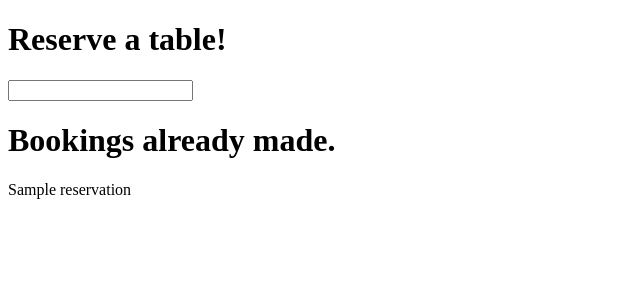
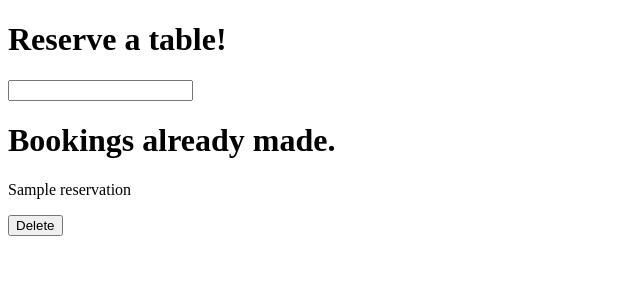
Before and after one commit to Octiii/Octi-s-Restaurant-Booking-system-, a Django app: page / in a window 1280 px wide. Shown: the top 300 px of the page, without its empty margins (0-640 px from the left). Run offline with Django 3.2, Linux system fonts and the light colour scheme; tables that the repository leaves empty hold one stand-in row (values such as "Sample post").

Commit message:
Fixed the urls and lined it to the viwes form the  html page!

```diff
--- a/reservation/templates/reservation/reservation.html
+++ b/reservation/templates/reservation/reservation.html
@@ -15,11 +15,7 @@
                 <input type="text" id="id_name" name="reservation_name">
             </p>
         </div>
-        <div>
-            <p>
 
-            </p>
-        </div>
         <div>
             <p>
 
@@ -29,6 +25,13 @@
     <h1>Bookings already made.</h1>
     {% for reservations in reservations %}
     <p> {{ reservations }} </p>
+    <div>
+        <p>
+            <a href = "{% url 'delete' reservations.id%}">
+                <button>Delete</button>
+            </a>
+        </p>
+    </div>
     {% endfor %}
 </body>
 </html>
--- a/reservation/urls.py
+++ b/reservation/urls.py
@@ -1,4 +1,4 @@
-from . import views
+from reservation import views
 from django.urls import path
 from django.contrib import admin
 
@@ -6,5 +6,7 @@ from django.contrib import admin
 
 
 urlpatterns = [
+    path('', views.reserv_table, name='reserv_table'),# The '' bit need to have the same name as the lin in the HTML. After , is the view name you want to link it to. Name parameter has no function as of now.
     path('reserv_table', views.reserv_table, name='reserv_table'),
+    path('delete/<reservations_id>', views.delete_reservation, name='delete'),
 ]
--- a/reservation/views.py
+++ b/reservation/views.py
@@ -1,11 +1,6 @@
-from django.shortcuts import render
+from django.shortcuts import render, get_object_or_404, redirect
 from django.views import generic
 from .models import reservation
-
-
-# Create your views here.
-
-from reservation.models import reservation
 
 
 def reserv_table(request):
@@ -17,4 +12,11 @@ def reserv_table(request):
         name = request.POST.get('reservation_name')
         reservation.objects.create(name=name)
 
-    return render(request ,'reservation/reservation.html' , context)
+    return render(request, 'reservation/reservation.html', context)
+
+
+def delete_reservation(request, reservations_id):
+    reserv = get_object_or_404(reservation, id=reservations_id)
+    reserv.delete()
+
+    return redirect('/')
--- a/restaurant/urls.py
+++ b/restaurant/urls.py
@@ -15,10 +15,9 @@ Including another URLconf
 """
 from django.contrib import admin
 from django.urls import path, include
-from reservation.views import reserv_table
+from reservation.views import reserv_table, delete_reservation
 
 urlpatterns = [
     path('admin/', admin.site.urls),
-    path('', reserv_table, name='reservations'),
-    path('reserv_table', reserv_table, name='reserv_table'),
+    path('', include("reservation.urls")),
 ]
```
